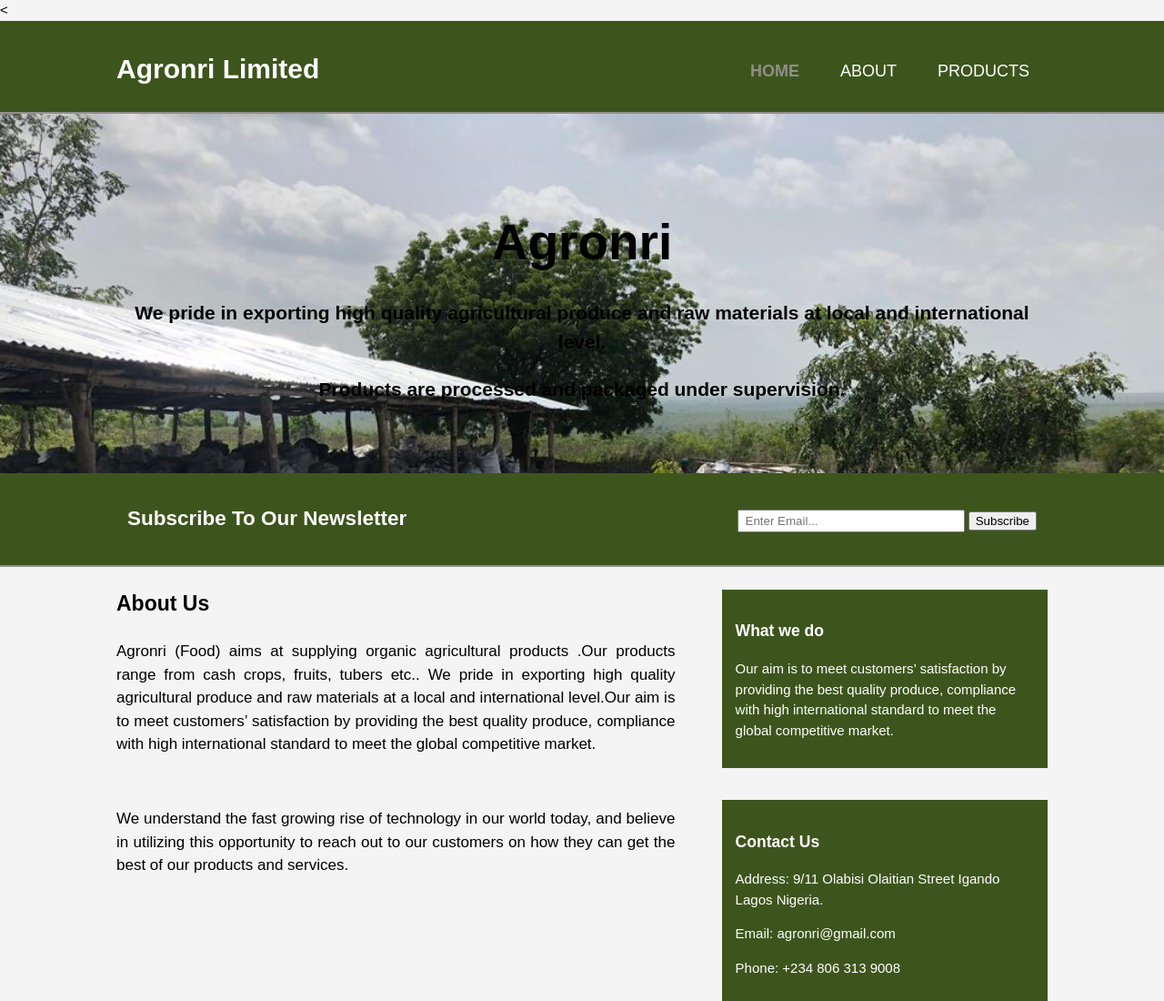
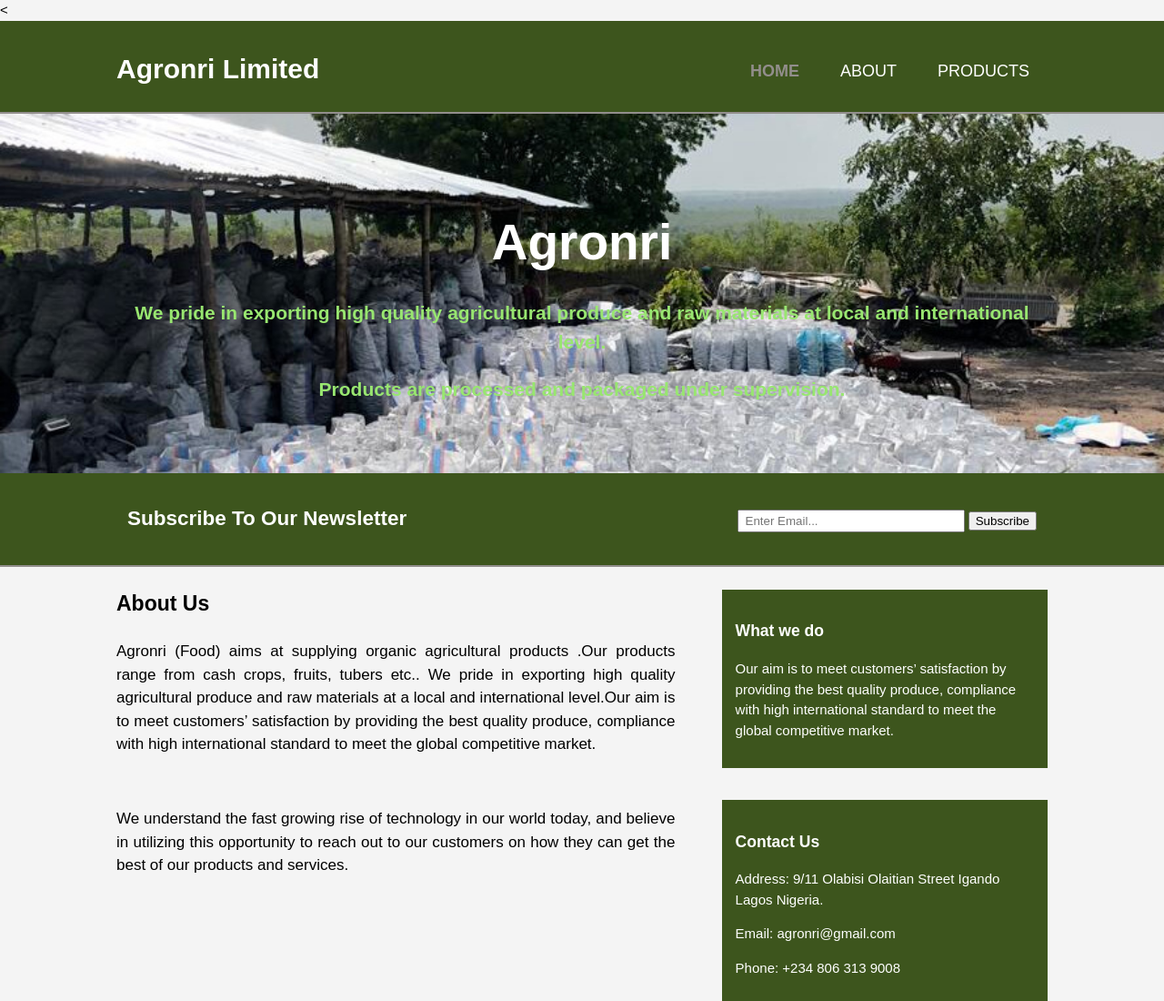
Before and after one commit to Chiomy/Agronri, a plain HTML site: page index.html in a window 1280 px wide. Shown: the top 1100 px of the page at 91% size. Drawn offline with Linux system fonts and the light colour scheme.

Commit message:
Update main.css

```diff
--- a/css/main.css
+++ b/css/main.css
@@ -88,10 +88,9 @@
 /* Showcase*/
 #showcase{
     min-height: 395px;
-    background: url('../img/Charcoal.jpeg') no-repeat;
+    background: url('../img/Charcoal-main.jpg') no-repeat;
     background-size: cover;
     text-align: center;
-    color: #yellow;
     text-shadow: rgb(209, 125, 16), 10px;
     font-weight: bolder;
 }
@@ -100,10 +99,12 @@
     margin-top: 100px;
     font-size: 55px;
     margin-bottom: 10px;
+    color: #fff;
 }
 
 #showcase p{
     font-size: 21px;
+    color: #98e670;
 }
 
 /* Newsletter*/
```
